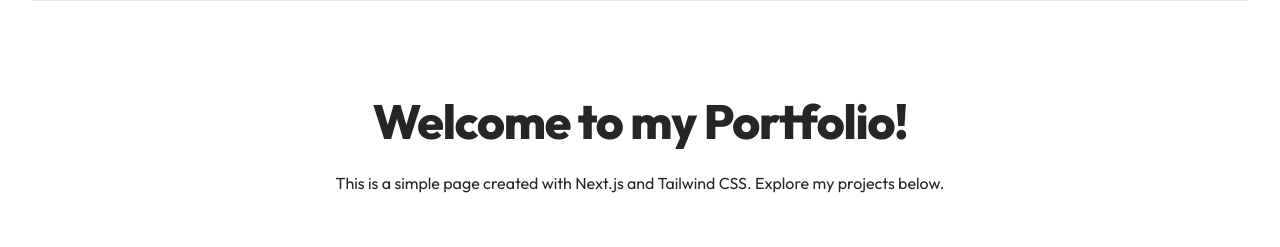
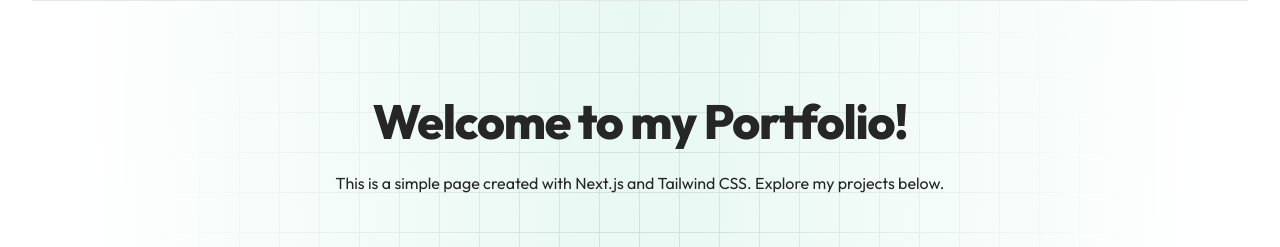
Before and after one commit to zainulhassan815/portfolio, a Next.js app: page / in a window 1280 px wide. Shown: the part 127-374 px from the top of the page. Built offline with nearby package versions, Linux system fonts and the light colour scheme.

Commit message:
Add grid background with overlay.

```diff
--- a/app/layout.tsx
+++ b/app/layout.tsx
@@ -1,9 +1,11 @@
 import type { Metadata } from "next";
-import { Outfit, JetBrains_Mono } from "next/font/google";
+import { JetBrains_Mono, Outfit } from "next/font/google";
 import "./globals.css";
 
 import { Footer } from "@/components/sections/footer";
 import { Header } from "@/components/sections/header";
+import { GridPattern } from "@/components/magicui/grid-pattern";
+import { cn } from "@/lib/utils";
 
 const outfitSans = Outfit({
   variable: "--font-outfit-sans",
@@ -28,10 +30,23 @@ export default function RootLayout({
   return (
     <html lang="en" className="scroll-smooth">
       <body
-        className={`${outfitSans.variable} ${jetbrainsMono.variable} bg-background text-foreground antialiased`}
+        className={`${outfitSans.variable} ${jetbrainsMono.variable} text-foreground antialiased`}
       >
         <div className="relative container mx-auto min-h-screen max-w-screen-xl p-4 md:p-8">
-          <Header className="bg-background/95 supports-[backdrop-filter]:bg-background/60 sticky top-0 z-50 w-full border-b backdrop-blur" />
+          {/* Background grid pattern */}
+          <GridPattern
+            className={cn(
+              "pointer-events-none h-screen w-full",
+              "[mask-image:radial-gradient(500px_circle_at_center,white,transparent)]",
+            )}
+          />
+
+          <div
+            aria-hidden="true"
+            className="pointer-events-none absolute inset-0 bg-[radial-gradient(75%_60%_at_50%_0%,rgba(16,185,129,0.10),rgba(16,185,129,0)_60%)]"
+          />
+
+          <Header className="bg-background/95 supports-[backdrop-filter]:bg-background/60 sticky inset-0 top-0 right-0 left-0 z-50 w-full border-b backdrop-blur" />
           {children}
           <Footer />
         </div>
--- a/app/page.tsx
+++ b/app/page.tsx
@@ -1,7 +1,7 @@
+import { Blogs } from "@/components/sections/blogs";
+import { Contact } from "@/components/sections/contact";
 import { Projects } from "@/components/sections/projects";
 import { Testimonials } from "@/components/sections/testimonials";
-import { Contact } from "@/components/sections/contact";
-import { Blogs } from "@/components/sections/blogs";
 import { Tools } from "@/components/sections/tools";
 
 import { Typography } from "@/components/ui/typography";
@@ -9,7 +9,7 @@ import { Typography } from "@/components/ui/typography";
 export default function Home() {
   return (
     <main className="mt-(--header-height) flex min-h-screen flex-col items-center justify-center space-y-8">
-      <div className="text-center">
+      <div className="relative text-center">
         <Typography variant="h1" className="mb-4">
           Welcome to my Portfolio!
         </Typography>
--- a/package.json
+++ b/package.json
@@ -15,6 +15,7 @@
     "class-variance-authority": "^0.7.1",
     "clsx": "^2.1.1",
     "lucide-react": "^0.525.0",
+    "motion": "^12.23.12",
     "next": "15.3.5",
     "react": "^19.0.0",
     "react-dom": "^19.0.0",
--- /dev/null
+++ b/src/components/magicui/grid-pattern.tsx
@@ -0,0 +1,59 @@
+import { useId } from "react";
+
+import { cn } from "@/lib/utils";
+
+interface GridPatternProps extends React.SVGProps<SVGSVGElement> {
+  width?: number;
+  height?: number;
+  x?: number;
+  y?: number;
+  squares?: Array<[x: number, y: number]>;
+  strokeDasharray?: string;
+  className?: string;
+  [key: string]: unknown;
+}
+
+export function GridPattern({
+  width = 40,
+  height = 40,
+  x = -1,
+  y = -1,
+  strokeDasharray = "0",
+  squares,
+  className,
+  ...props
+}: GridPatternProps) {
+  const id = useId();
+
+  return (
+    <svg
+      aria-hidden="true"
+      className={cn(
+        "pointer-events-none absolute inset-0 h-full w-full fill-gray-400/30 stroke-gray-400/30",
+        className,
+      )}
+      {...props}
+    >
+      <defs>
+        <pattern id={id} width={width} height={height} patternUnits="userSpaceOnUse" x={x} y={y}>
+          <path d={`M.5 ${height}V.5H${width}`} fill="none" strokeDasharray={strokeDasharray} />
+        </pattern>
+      </defs>
+      <rect width="100%" height="100%" strokeWidth={0} fill={`url(#${id})`} />
+      {squares && (
+        <svg x={x} y={y} className="overflow-visible">
+          {squares.map(([x, y], idx) => (
+            <rect
+              strokeWidth="0"
+              key={`${idx}-${x}-${y}`}
+              width={width - 1}
+              height={height - 1}
+              x={x * width + 1}
+              y={y * height + 1}
+            />
+          ))}
+        </svg>
+      )}
+    </svg>
+  );
+}
```
Also changed, not shown: 1 other file (tests, documents, lock files or other folders).
